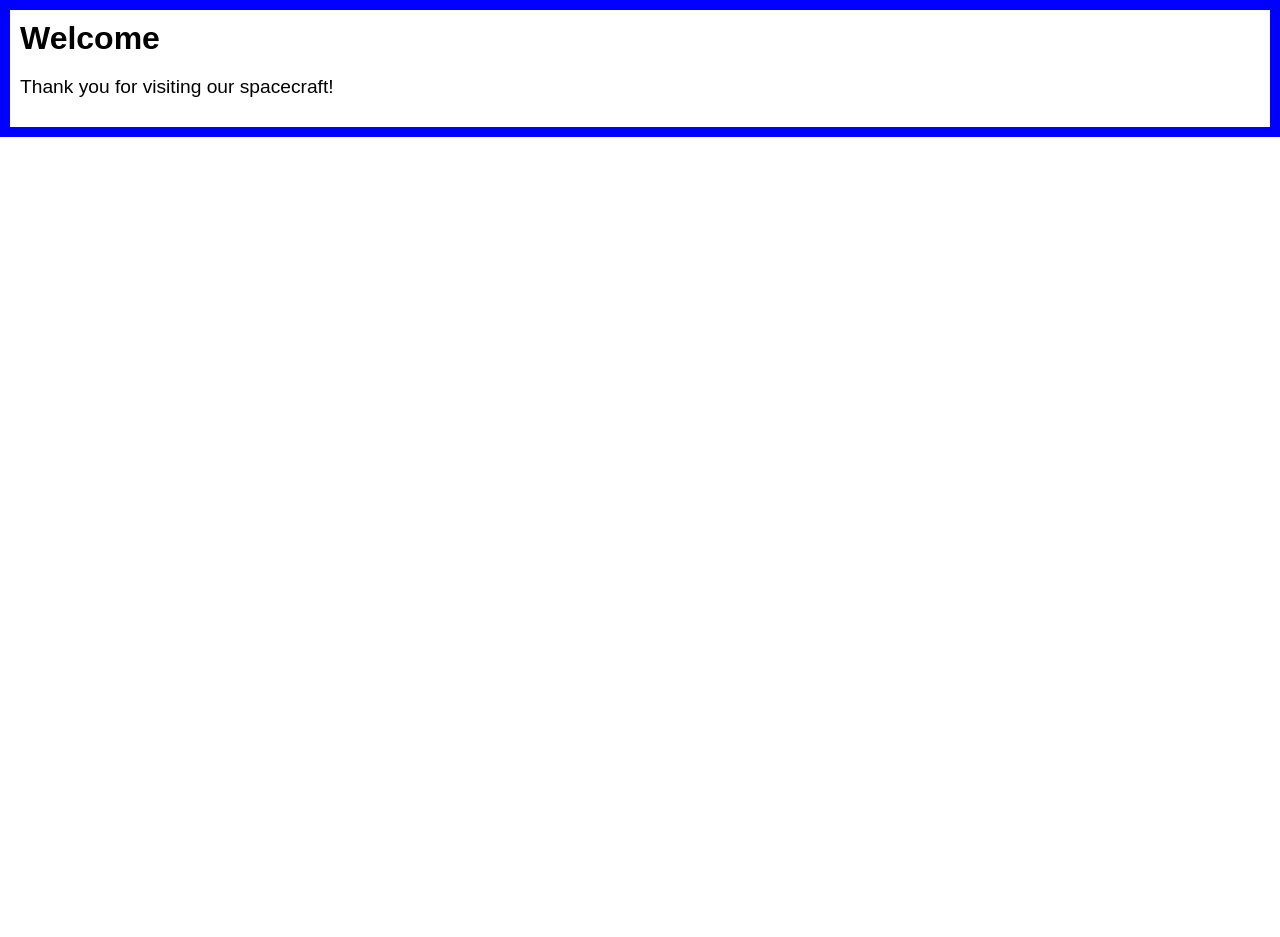
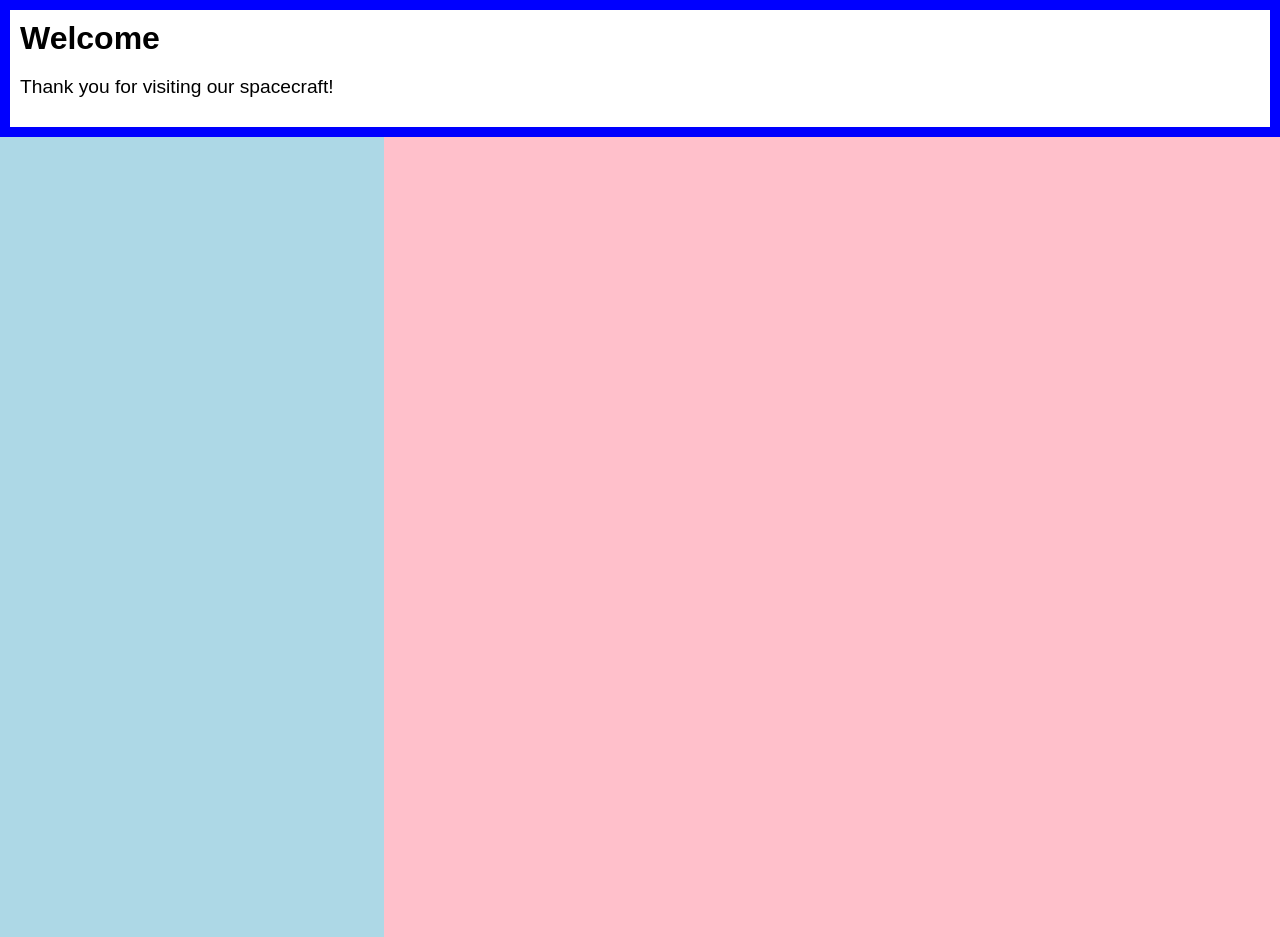
Before and after one commit to GennaMarco/react-app, a React (Create React App) app: page / in a window 1280 px wide. Before the commit the page ends 800 px from the top, so only its background shows below. Built offline with nearby package versions, Linux system fonts and the light colour scheme.

Commit message:
split-pane for contacts and chat

```diff
--- a/public/index.html
+++ b/public/index.html
@@ -26,6 +26,7 @@
       You need to enable JavaScript to run this app.
     </noscript>
     <div id="root"></div>
+    <div id="root2"></div>
     <!--
       This HTML file is a template.
       If you open it directly in the browser, you will see an empty page.
--- a/src/index.css
+++ b/src/index.css
@@ -2,6 +2,11 @@ body {
   margin: 0;
   padding: 0;
   font-family: sans-serif;
+}
+
+html, body, #root2 {
+  width: 100%;
+  height: 100%;
 }
 
 .FancyBorder {
@@ -21,3 +26,32 @@ body {
 .Dialog-message {
   font-size: larger;
 }
+
+.SplitPane {
+  width: 100%;
+  height: 100%;
+}
+
+.SplitPane-left {
+  float: left;
+  width: 30%;
+  height: 100%;
+}
+
+.SplitPane-right {
+  float: left;
+  width: 70%;
+  height: 100%;
+}
+
+.Contacts {
+  width: 100%;
+  height: 100%;
+  background: lightblue;
+}
+
+.Chat {
+  width: 100%;
+  height: 100%;
+  background: pink;
+}
--- a/src/index.js
+++ b/src/index.js
@@ -3,6 +3,7 @@ import ReactDOM from 'react-dom';
 import './index.css';
 import registerServiceWorker from './registerServiceWorker';
 
+//START EXERCISE
 function FancyBorder(props) {
     return (
         <div className={'FancyBorder FancyBorder-' + props.color}>
@@ -23,6 +24,42 @@ function WelcomeDialog() {
         </FancyBorder>
     );
 }
+ReactDOM.render(<WelcomeDialog />, document.getElementById('root'));
+// END EXERICSE
 
-ReactDOM.render(<WelcomeDialog />, document.getElementById('root'));
+// START EXERCISE
+function Contacts() {
+    return <div className="Contacts" />;
+}
+
+function Chat() {
+    return <div className="Chat" />;
+}
+
+function SplitPane(props) {
+    return (
+        <div className="SplitPane">
+            <div className="SplitPane-left">
+                {props.left}
+            </div>
+            <div className="SplitPane-right">
+                {props.right}
+            </div>
+        </div>
+    );
+}
+
+function App() {
+    return (
+        <SplitPane
+            left={
+                <Contacts />
+            }
+            right={
+                <Chat />
+            } />
+    );
+}
+ReactDOM.render(<App />, document.getElementById('root2'));
+// END EXERCISE
 registerServiceWorker();
```
